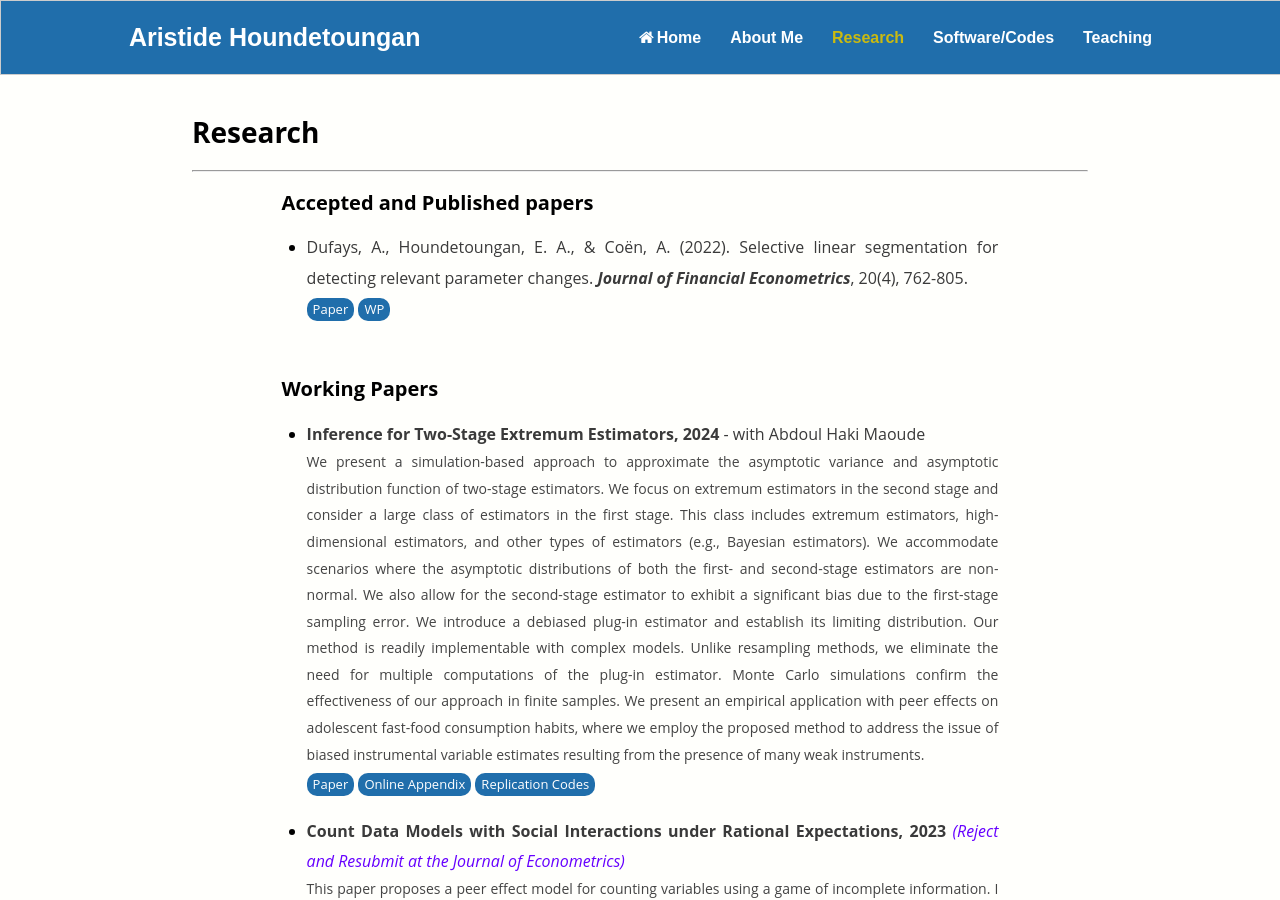
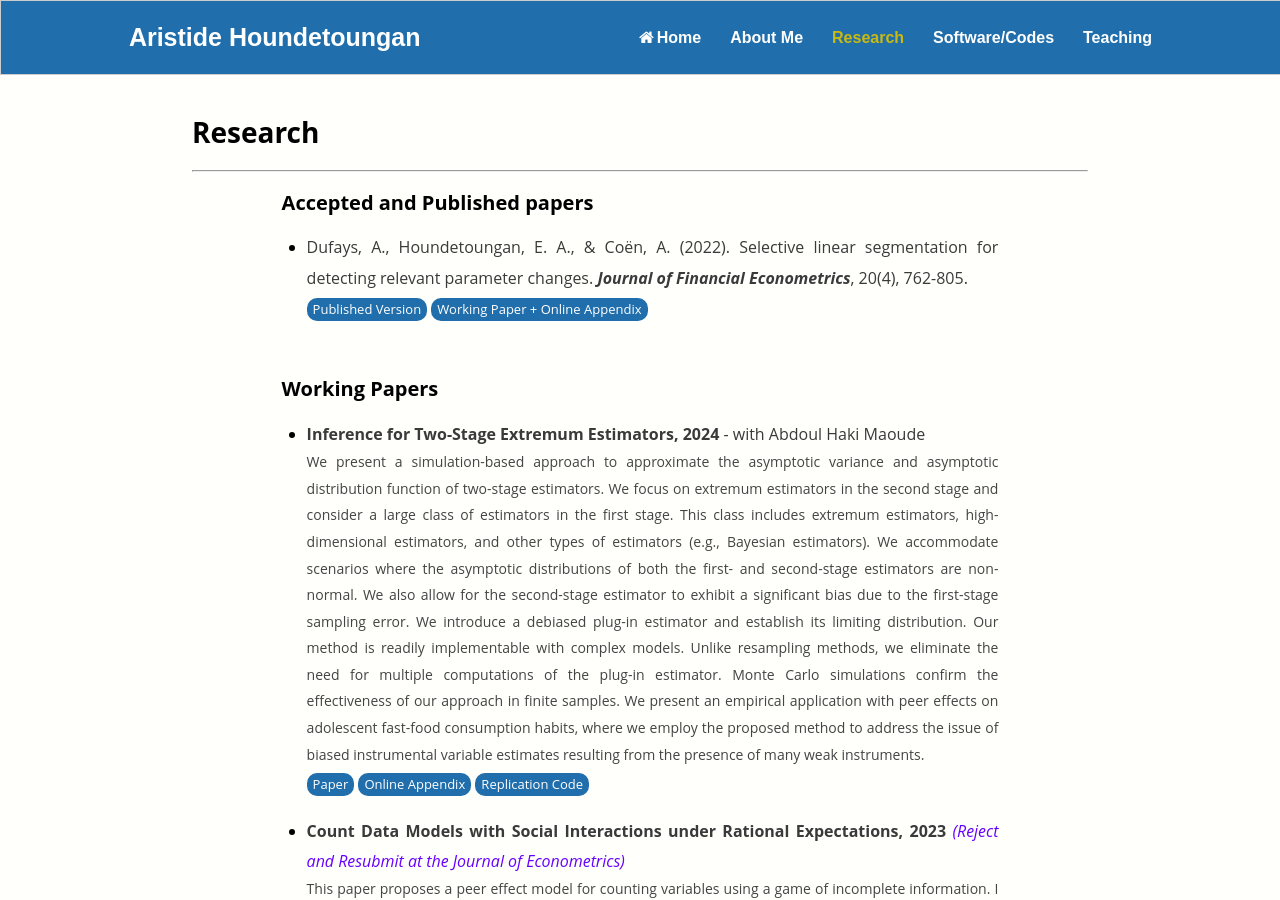
Before and after one commit to ahoundetoungan/ahoundetoungan.github.io, a Jekyll site: the page built from research/index.html, in a window 1280 px wide and 900 px high. Built offline with Jekyll 4.4.1, drawn with Linux system fonts in a browser that asks for light colours; some of the changed text lies outside the part shown.

Commit message:
research

```diff
--- a/index.html
+++ b/index.html
@@ -75,7 +75,7 @@
         <li><p class="nomarginafter"><b>New Working Paper</b> - Inference for Two-Stage Extremum Estimators - with Abdoul Haki Maoude (February 2024)</p>
           <a type="button" class="button"  href="/files/Papers/InferenceTSE.pdf" target="_blank">Paper</a>
           <a type="button" class="button"  href="/files/Papers/InferenceTSE_OA.pdf" target="_blank">Online Appendix</a>
-          <a type="button" class="button"  href="https://github.com/ahoundetoungan/InferenceTSE" target="_blank">Replication Codes</a>
+          <a type="button" class="button"  href="https://github.com/ahoundetoungan/InferenceTSE" target="_blank">Replication Code</a>
         </li>
         <li><p class="nomarginafter"><b>New Working Paper</b> - The Role of Child Gender in the Formation of Parents' Social Networks - with Asad Islam, Michael Vlassopoulos, and Yves Zenou (October 2023)</p>
           <a type="button" class="button"  href="/files/Papers/CEPR DP 18538.pdf" target="_blank">Paper</a>
@@ -86,7 +86,7 @@
         <li><p class="nomarginafter"><b>New Working Paper</b> - Identifying Peer Effects on Student Academic Effort - with Cristelle Kouame (September 2023)</p>
           <a type="button" class="button" href="/files/Papers/PEEffort.pdf" target="_blank">Paper</a>
           <a type="button" class="button" href="/files/Papers/PEEffort_OA.pdf" target="_blank">Online Appendix</a>
-          <a type="button" class="button" href="https://github.com/ahoundetoungan/PeerEffectsEffort" target="_blank">Replication Codes</a>
+          <a type="button" class="button" href="https://github.com/ahoundetoungan/PeerEffectsEffort" target="_blank">Replication Code</a>
          </li>
         <li><p class="nomarginafter"><b>Update</b> - Estimating Peer Effects using Partial Network Data - with Vincent Boucher (September 2023)</p>
           <a type="button" class="button" href="/files/Papers/PartialNetwork.pdf" target="_blank">Paper</a>
--- a/research/index.html
+++ b/research/index.html
@@ -16,8 +16,8 @@
     <h2>Accepted and Published papers</h2>
   	<ul>
   		<li><p class="nomarginafter"> Dufays, A., Houndetoungan, E. A., & Coën, A. (2022). Selective linear segmentation for detecting relevant parameter changes.
-			<b><em>Journal of Financial Econometrics</em></b>, 20(4), 762-805.</p> <a type="button" class="button" href="https://doi.org/10.1093/jjfinec/nbaa032" target="_blank">Paper</a>
-      <a type="button" class="button"  href="/files/Papers/Selective_seg_parm_changes.pdf" target="_blank">WP</a>
+			<b><em>Journal of Financial Econometrics</em></b>, 20(4), 762-805.</p> <a type="button" class="button" href="https://doi.org/10.1093/jjfinec/nbaa032" target="_blank">Published Version</a>
+      <a type="button" class="button"  href="https://www.researchgate.net/publication/348137729_Selective_Linear_Segmentation_for_Detecting_Relevant_Parameter_Changes" target="_blank">Working Paper + Online Appendix</a>
 		</li>
   	</ul>
   	<br/>
@@ -27,7 +27,7 @@
       <p class="nomarginafter nomarginbefore descriptif">We present a simulation-based approach to approximate the asymptotic variance and asymptotic distribution function of two-stage estimators. We focus on extremum estimators in the second stage and consider a large class of estimators in the first stage. This class includes extremum estimators, high-dimensional estimators, and other types of estimators (e.g., Bayesian estimators). We accommodate scenarios where the asymptotic distributions of both the first- and second-stage estimators are non-normal. We also allow for the second-stage estimator to exhibit a significant bias due to the first-stage sampling error. We introduce a debiased plug-in estimator and establish its limiting distribution. Our method is readily implementable with complex models.  Unlike resampling methods, we eliminate the need for multiple computations of the plug-in estimator. Monte Carlo simulations confirm the effectiveness of our approach in finite samples. We present an empirical application with peer effects on adolescent fast-food consumption habits, where we employ the proposed method to address the issue of biased instrumental variable estimates resulting from the presence of many weak instruments.</p>
       <a type="button" class="button"  href="/files/Papers/InferenceTSE.pdf" target="_blank">Paper</a>
       <a type="button" class="button"  href="/files/Papers/InferenceTSE_OA.pdf" target="_blank">Online Appendix</a>
-      <a type="button" class="button"  href="https://github.com/ahoundetoungan/InferenceTSE" target="_blank">Replication Codes</a>
+      <a type="button" class="button"  href="https://github.com/ahoundetoungan/InferenceTSE" target="_blank">Replication Code</a>
     </li>
     <li>
       <p class="nomarginafter"><b>Count Data Models with Social Interactions under Rational Expectations, 2023</b> <em style="color:#6600FF">(Reject and Resubmit at the Journal of Econometrics)</em></p>
@@ -54,7 +54,7 @@
       <p class="nomarginafter nomarginbefore descriptif">Peer influences on students' academic effort are often studied using GPA as a proxy variable for the effort when the latter is unobserved. We present an alternative method that does not require this approximation. Our identification strategy distinguishes unobserved shocks exerted on GPA without influencing the effort from unobserved students' preference shocks. We find that our estimate may be significantly different from the classical estimate (where the effort is approximated) if the network includes isolated students. Applying our approach to Add Health data shows that the peer effect estimate using a proxy for the effort is 1.6 times lower.</p>
       <a type="button" class="button"  href="/files/Papers/PEEffort.pdf" target="_blank">Paper</a>
       <a type="button" class="button"  href="/files/Papers/PEEffort_OA.pdf" target="_blank">Online Appendix</a>
-      <a type="button" class="button"  href="https://github.com/ahoundetoungan/PeerEffectsEffort" target="_blank">Replication Codes</a>
+      <a type="button" class="button"  href="https://github.com/ahoundetoungan/PeerEffectsEffort" target="_blank">Replication Code</a>
     </li>
     <li>
       <p class="nomarginafter"><b>Healthcare Quality by Specialists under a Mixed Compensation System: an Empirical Analysis, 2023</b> - whith Damien Echevin and Bernard Fortin</p>
```
Also changed, not shown: 1 other file.
